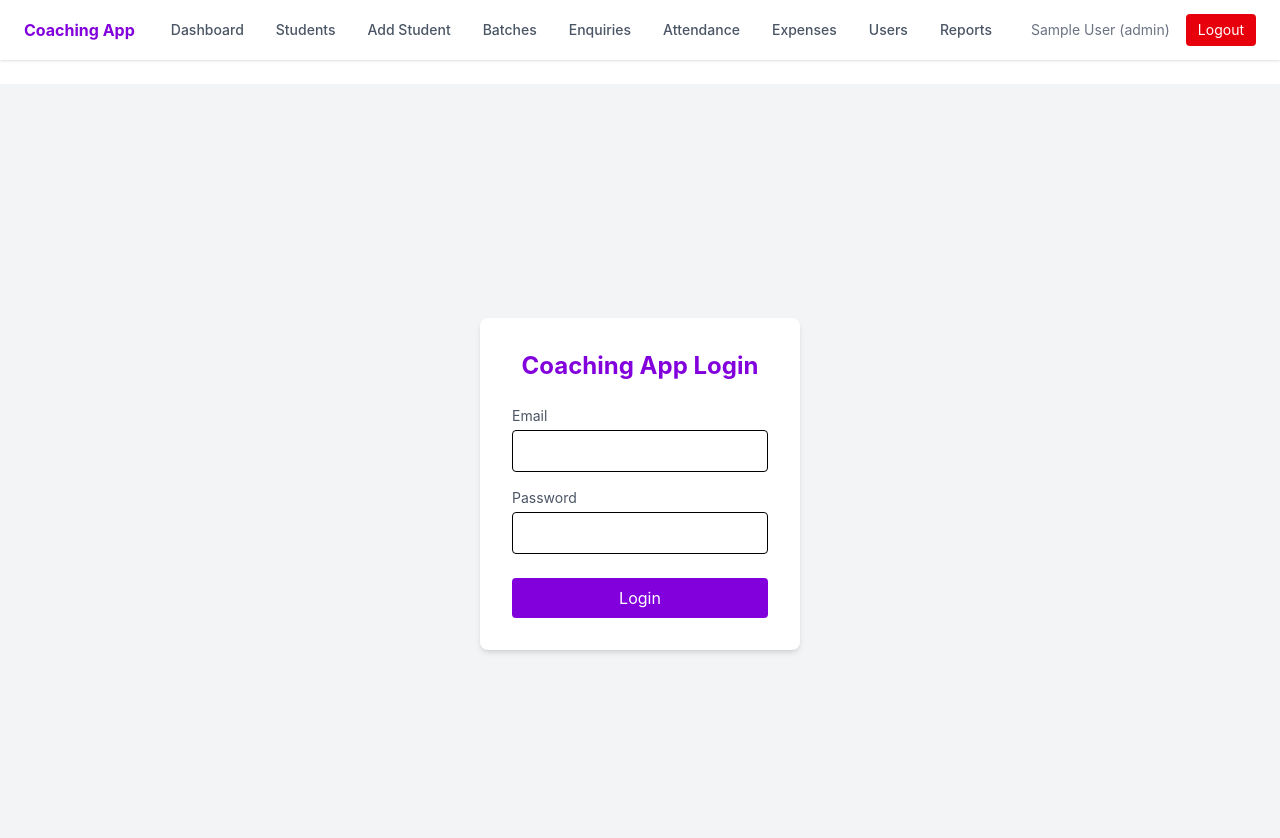
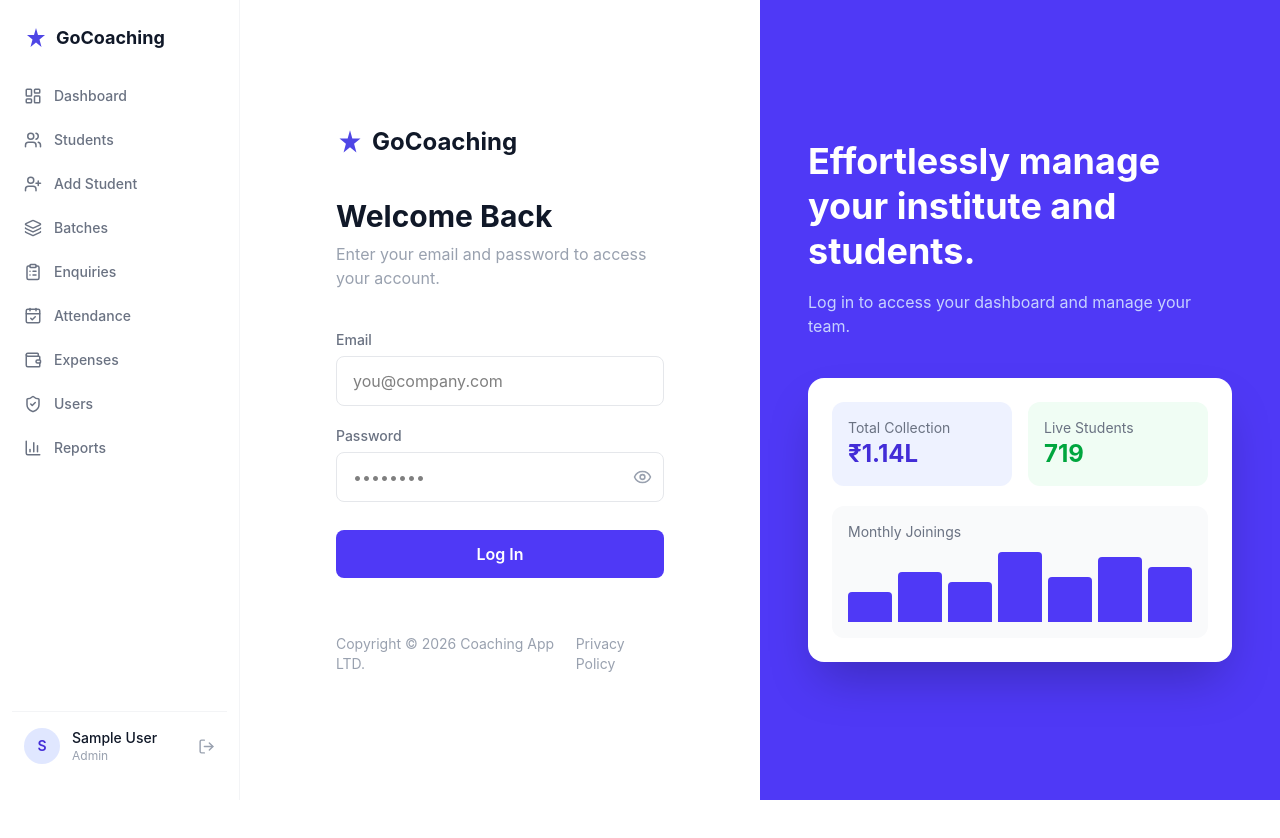
Before and after one commit to Siddx6/coaching-app, a React app in the folder frontend/: page /login in a window 1280 px wide. Shown: the top 838 px of the page. After the commit the page ends 800 px from the top, so only its background shows below. Built offline with nearby package versions, Linux system fonts and the light colour scheme; sample sign-in values are in the browser's storage; the HTML template or start-up script is replaced by a standard one.

Commit message:
Redesign UI: sidebar navigation, card-based dashboard with stats and student breakdown chart

```diff
--- a/frontend/package.json
+++ b/frontend/package.json
@@ -12,6 +12,7 @@
   "dependencies": {
     "@tailwindcss/vite": "^4.3.3",
     "axios": "^1.18.1",
+    "lucide-react": "^1.26.0",
     "react": "^19.2.7",
     "react-dom": "^19.2.7",
     "react-router-dom": "^7.18.1",
--- a/frontend/src/App.jsx
+++ b/frontend/src/App.jsx
@@ -19,6 +19,7 @@ function App() {
     <AuthProvider>
       <BrowserRouter>
         <Navbar />
+        <div className="ml-60">
         <Routes>
           <Route path="/login" element={<Login />} />
           <Route
@@ -103,6 +104,7 @@ function App() {
           />
           <Route path="*" element={<Navigate to="/login" replace />} />
         </Routes>
+        </div>
       </BrowserRouter>
     </AuthProvider>
   );
--- a/frontend/src/components/Navbar.jsx
+++ b/frontend/src/components/Navbar.jsx
@@ -1,61 +1,80 @@
 import { Link, useLocation } from "react-router-dom";
 import { useAuth } from "../context/AuthContext";
+import {
+  LayoutDashboard,
+  Users,
+  UserPlus,
+  Layers,
+  ClipboardList,
+  CalendarCheck,
+  Wallet,
+  ShieldCheck,
+  BarChart3,
+  LogOut,
+} from "lucide-react";
 
 function Navbar() {
   const { user, logout } = useAuth();
   const location = useLocation();
 
-  const linkClass = (path) =>
-    `px-3 py-2 rounded text-sm font-medium ${
-      location.pathname === path
-        ? "bg-purple-700 text-white"
-        : "text-gray-600 hover:bg-purple-100"
-    }`;
-
   if (!user) return null;
 
+  const links = [
+    { to: "/dashboard", label: "Dashboard", icon: LayoutDashboard },
+    { to: "/students", label: "Students", icon: Users },
+    { to: "/students/add", label: "Add Student", icon: UserPlus },
+    { to: "/batches", label: "Batches", icon: Layers },
+    { to: "/enquiries", label: "Enquiries", icon: ClipboardList },
+    { to: "/attendance", label: "Attendance", icon: CalendarCheck },
+    { to: "/expenses", label: "Expenses", icon: Wallet },
+    { to: "/admin/users", label: "Users", icon: ShieldCheck },
+    { to: "/reports", label: "Reports", icon: BarChart3 },
+  ];
+
   return (
-    <nav className="bg-white shadow px-6 py-3 flex justify-between items-center mb-6">
-      <div className="flex items-center gap-2">
-        <span className="font-bold text-purple-700 mr-4">Coaching App</span>
-        <Link to="/dashboard" className={linkClass("/dashboard")}>
-          Dashboard
-        </Link>
-        <Link to="/students" className={linkClass("/students")}>
-          Students
-        </Link>
-        <Link to="/students/add" className={linkClass("/students/add")}>
-          Add Student
-        </Link>
-        <Link to="/batches" className={linkClass("/batches")}>
-          Batches
-        </Link>
-        <Link to="/enquiries" className={linkClass("/enquiries")}>
-          Enquiries
-        </Link>
-        <Link to="/attendance" className={linkClass("/attendance")}>
-          Attendance
-        </Link>
-        <Link to="/expenses" className={linkClass("/expenses")}>
-          Expenses
-        </Link>
-        <Link to="/admin/users" className={linkClass("/admin/users")}>
-          Users
-        </Link>
-        <Link to="/reports" className={linkClass("/reports")}>
-          Reports
-        </Link>
+    <div className="w-60 min-h-screen bg-white border-r border-gray-100 flex flex-col fixed left-0 top-0">
+      <div className="flex items-center gap-2 px-6 py-6">
+        <svg width="24" height="24" viewBox="0 0 24 24" fill="none">
+          <path d="M12 2L14 9L21 9L15.5 13.5L17.5 21L12 16.5L6.5 21L8.5 13.5L3 9L10 9L12 2Z" fill="#4F46E5"/>
+        </svg>
+        <span className="font-bold text-lg text-gray-900">GoCoaching</span>
       </div>
-      <div className="flex items-center gap-4">
-        <span className="text-sm text-gray-500">{user.name} ({user.role})</span>
-        <button
-          onClick={logout}
-          className="bg-red-600 text-white px-3 py-1.5 rounded text-sm hover:bg-red-700"
-        >
-          Logout
-        </button>
+
+      <nav className="flex-1 px-3 space-y-1">
+        {links.map(({ to, label, icon: Icon }) => {
+          const active = location.pathname === to;
+          return (
+            <Link
+              key={to}
+              to={to}
+              className={`flex items-center gap-3 px-3 py-2.5 rounded-lg text-sm font-medium transition ${
+                active
+                  ? "bg-gray-900 text-white"
+                  : "text-gray-500 hover:bg-gray-50"
+              }`}
+            >
+              <Icon size={18} />
+              {label}
+            </Link>
+          );
+        })}
+      </nav>
+
+      <div className="px-3 pb-6">
+        <div className="flex items-center gap-3 px-3 py-3 border-t border-gray-100 pt-4">
+          <div className="w-9 h-9 rounded-full bg-indigo-100 flex items-center justify-center text-indigo-700 font-semibold text-sm">
+            {user.name?.[0]}
+          </div>
+          <div className="flex-1 min-w-0">
+            <p className="text-sm font-medium text-gray-900 truncate">{user.name}</p>
+            <p className="text-xs text-gray-400 capitalize">{user.role}</p>
+          </div>
+          <button onClick={logout} className="text-gray-400 hover:text-red-600">
+            <LogOut size={17} />
+          </button>
+        </div>
       </div>
-    </nav>
+    </div>
   );
 }
 
--- a/frontend/src/pages/Dashboard.jsx
+++ b/frontend/src/pages/Dashboard.jsx
@@ -1,6 +1,7 @@
 import { useEffect, useState } from "react";
 import { useAuth } from "../context/AuthContext";
 import api from "../services/api";
+import { TrendingUp, Wallet, Users, UserPlus } from "lucide-react";
 
 function Dashboard() {
   const { user } = useAuth();
@@ -10,36 +11,96 @@ function Dashboard() {
     api.get("/reports/dashboard").then((res) => setStats(res.data));
   }, []);
 
+  if (!stats) return <div className="p-8">Loading...</div>;
+
+  const cards = [
+    {
+      label: "Total Joining",
+      value: stats.joining.total,
+      icon: UserPlus,
+      sub: `${stats.joining.month} this month`,
+    },
+    {
+      label: "Total Collection",
+      value: `₹${stats.collection.total}`,
+      icon: Wallet,
+      sub: `₹${stats.collection.month} this month`,
+    },
+    {
+      label: "Total Expense",
+      value: `₹${stats.expense.total}`,
+      icon: TrendingUp,
+      sub: `₹${stats.expense.month} this month`,
+    },
+    {
+      label: "Live Students",
+      value: stats.students.live,
+      icon: Users,
+      sub: `${stats.students.demo} demo · ${stats.students.expired} expired`,
+    },
+  ];
+
   return (
-    <div className="min-h-screen bg-gray-100 p-6">
-      <h1 className="text-2xl font-bold text-purple-700 mb-6">
-        Welcome, {user?.name}
-      </h1>
+    <div className="min-h-screen bg-gray-50 p-8">
+      <div className="flex items-center justify-between mb-8">
+        <div>
+          <h1 className="text-2xl font-bold text-gray-900">Dashboard</h1>
+          <p className="text-sm text-gray-400">Welcome back, {user?.name}</p>
+        </div>
+      </div>
 
-      {stats ? (
-        <div className="grid grid-cols-3 gap-4">
-          <div className="bg-white p-4 rounded shadow">
-            <p className="text-gray-500 text-sm">Total Joining</p>
-            <p className="text-2xl font-bold text-purple-700">
-              {stats.joining.total}
-            </p>
+      <div className="flex items-center justify-between mb-4">
+        <h2 className="text-lg font-semibold text-gray-900">Overview</h2>
+        <span className="text-sm text-gray-500 bg-white border border-gray-200 rounded-lg px-3 py-1.5">
+          Last 30 days
+        </span>
+      </div>
+
+      <div className="grid grid-cols-1 sm:grid-cols-2 lg:grid-cols-4 gap-4 mb-8">
+        {cards.map(({ label, value, icon: Icon, sub }) => (
+          <div key={label} className="bg-white rounded-2xl border border-gray-100 p-5">
+            <div className="flex items-center justify-between mb-4">
+              <div className="w-9 h-9 rounded-lg bg-gray-50 flex items-center justify-center">
+                <Icon size={18} className="text-gray-700" />
+              </div>
+            </div>
+            <p className="text-2xl font-bold text-gray-900">{value}</p>
+            <p className="text-sm text-gray-400 mt-1">{label}</p>
+            <p className="text-xs text-gray-400 mt-2">{sub}</p>
           </div>
-          <div className="bg-white p-4 rounded shadow">
-            <p className="text-gray-500 text-sm">Total Collection</p>
-            <p className="text-2xl font-bold text-green-600">
-              {stats.collection.total}
-            </p>
-          </div>
-          <div className="bg-white p-4 rounded shadow">
-            <p className="text-gray-500 text-sm">Total Expense</p>
-            <p className="text-2xl font-bold text-red-600">
-              {stats.expense.total}
-            </p>
-          </div>
+        ))}
+      </div>
+
+      <div className="bg-white rounded-2xl border border-gray-100 p-6">
+        <div className="flex items-center justify-between mb-6">
+          <h2 className="text-lg font-semibold text-gray-900">Student Breakdown</h2>
+          <span className="text-sm text-gray-500 bg-gray-50 border border-gray-200 rounded-lg px-3 py-1.5">
+            All
+          </span>
         </div>
-      ) : (
-        <p>Loading...</p>
-      )}
+        <div className="grid grid-cols-3 gap-6">
+          {(() => {
+            const maxVal = Math.max(stats.students.live, stats.students.demo, stats.students.expired, 1);
+            const rows = [
+              { label: "Live", value: stats.students.live, color: "bg-indigo-600" },
+              { label: "Demo", value: stats.students.demo, color: "bg-amber-400" },
+              { label: "Expired", value: stats.students.expired, color: "bg-gray-300" },
+            ];
+            return rows.map(({ label, value, color }) => (
+              <div key={label} className="flex flex-col items-center">
+                <div className="w-full h-24 bg-gray-50 rounded-lg flex items-end p-2">
+                  <div
+                    className={`${color} w-full rounded`}
+                    style={{ height: `${Math.max((value / maxVal) * 100, 8)}%` }}
+                  ></div>
+                </div>
+                <p className="text-lg font-bold text-gray-900 mt-3">{value}</p>
+                <p className="text-sm text-gray-400">{label}</p>
+              </div>
+            ));
+          })()}
+        </div>
+      </div>
     </div>
   );
 }
--- a/frontend/src/pages/Login.jsx
+++ b/frontend/src/pages/Login.jsx
@@ -1,10 +1,12 @@
 import { useState } from "react";
 import { useNavigate } from "react-router-dom";
 import { useAuth } from "../context/AuthContext";
+import { Eye, EyeOff } from "lucide-react";
 
 function Login() {
   const [email, setEmail] = useState("");
   const [password, setPassword] = useState("");
+  const [showPassword, setShowPassword] = useState(false);
   const [error, setError] = useState("");
   const { login } = useAuth();
   const navigate = useNavigate();
@@ -21,44 +23,113 @@ function Login() {
   };
 
   return (
-    <div className="min-h-screen flex items-center justify-center bg-gray-100">
-      <form
-        onSubmit={handleSubmit}
-        className="bg-white p-8 rounded-lg shadow-md w-80"
-      >
-        <h1 className="text-2xl font-bold text-purple-700 mb-6 text-center">
-          Coaching App Login
-        </h1>
+    <div className="min-h-screen flex">
+      {/* Left: Form */}
+      <div className="w-full lg:w-1/2 flex flex-col items-center justify-center px-10 sm:px-16 lg:px-24 py-14">
+        <div className="w-full max-w-md">
+          <div className="flex items-center gap-2 mb-10">
+            <svg width="28" height="28" viewBox="0 0 24 24" fill="none">
+              <path d="M12 2L14 9L21 9L15.5 13.5L17.5 21L12 16.5L6.5 21L8.5 13.5L3 9L10 9L12 2Z" fill="#4F46E5"/>
+            </svg>
+            <span className="font-bold text-2xl text-gray-900">GoCoaching</span>
+          </div>
 
+          <div className="w-full">
+            <h1 className="text-3xl font-bold text-gray-900 mb-2">Welcome Back</h1>
+            <p className="text-gray-400 text-base mb-10">
+              Enter your email and password to access your account.
+            </p>
+
+            <form onSubmit={handleSubmit} className="space-y-5">
               {error && (
-          <p className="text-red-600 text-sm mb-4 text-center">{error}</p>
+                <p className="text-red-600 text-sm bg-red-50 rounded-lg py-2 px-3">{error}</p>
               )}
 
-        <label className="block text-sm text-gray-600 mb-1">Email</label>
+              <div>
+                <label className="block text-sm font-medium text-gray-500 mb-1.5">Email</label>
                 <input
                   type="email"
+                  placeholder="you@company.com"
                   value={email}
                   onChange={(e) => setEmail(e.target.value)}
-          className="w-full border rounded px-3 py-2 mb-4 outline-purple-500"
+                  className="w-full border border-gray-200 rounded-lg px-4 py-3 text-base outline-none focus:ring-2 focus:ring-indigo-500 focus:border-transparent"
                   required
                 />
+              </div>
 
-        <label className="block text-sm text-gray-600 mb-1">Password</label>
+              <div>
+                <label className="block text-sm font-medium text-gray-500 mb-1.5">Password</label>
+                <div className="relative">
                   <input
-          type="password"
+                    type={showPassword ? "text" : "password"}
+                    placeholder="••••••••"
                     value={password}
                     onChange={(e) => setPassword(e.target.value)}
-          className="w-full border rounded px-3 py-2 mb-6 outline-purple-500"
+                    className="w-full border border-gray-200 rounded-lg px-4 py-3 text-base outline-none focus:ring-2 focus:ring-indigo-500 focus:border-transparent pr-10"
                     required
                   />
+                  <button
+                    type="button"
+                    onClick={() => setShowPassword(!showPassword)}
+                    className="absolute right-3 top-1/2 -translate-y-1/2 text-gray-400"
+                  >
+                    {showPassword ? <EyeOff size={19} /> : <Eye size={19} />}
+                  </button>
+                </div>
+              </div>
 
               <button
                 type="submit"
-          className="w-full bg-purple-700 text-white py-2 rounded hover:bg-purple-800"
+                className="w-full bg-indigo-600 text-white text-base font-semibold py-3 rounded-lg hover:bg-indigo-700 transition mt-2"
               >
-          Login
+                Log In
               </button>
             </form>
+          </div>
+
+          <div className="flex items-center justify-between text-sm text-gray-400 mt-14 w-full">
+            <span>Copyright &copy; 2026 Coaching App LTD.</span>
+            <span>Privacy Policy</span>
+          </div>
+        </div>
+      </div>
+
+      {/* Right: Promo panel */}
+      <div className="hidden lg:flex w-1/2 bg-indigo-600 relative overflow-hidden items-center justify-center p-12">
+        <div className="relative z-10 max-w-lg">
+          <h2 className="text-white text-4xl font-bold mb-4 leading-tight">
+            Effortlessly manage your institute and students.
+          </h2>
+          <p className="text-indigo-200 mb-10 text-base">
+            Log in to access your dashboard and manage your team.
+          </p>
+
+          <div className="bg-white rounded-2xl shadow-2xl p-6 space-y-5">
+            <div className="grid grid-cols-2 gap-4">
+              <div className="bg-indigo-50 rounded-xl p-4">
+                <p className="text-sm text-gray-500">Total Collection</p>
+                <p className="text-2xl font-bold text-indigo-700">₹1.14L</p>
+              </div>
+              <div className="bg-green-50 rounded-xl p-4">
+                <p className="text-sm text-gray-500">Live Students</p>
+                <p className="text-2xl font-bold text-green-600">719</p>
+              </div>
+            </div>
+            <div className="bg-gray-50 rounded-xl p-4">
+              <p className="text-sm text-gray-500 mb-4">Monthly Joinings</p>
+              <div className="flex items-end gap-1.5 h-16 mt-1">
+                {[6, 10, 8, 14, 9, 13, 11].map((h, i) => (
+                  <div
+                    key={i}
+                    className="flex-1 bg-indigo-600 rounded-t"
+                    style={{ height: `${h * 5}px` }}
+                  ></div>
+                ))}
+              </div>
+            </div>
+          </div>
+        </div>
+      </div>
     </div>
   );
 }
```
Also changed, not shown: 1 other file (tests, documents, lock files or other folders). Lines whose indentation alone changed are shown as unchanged.
